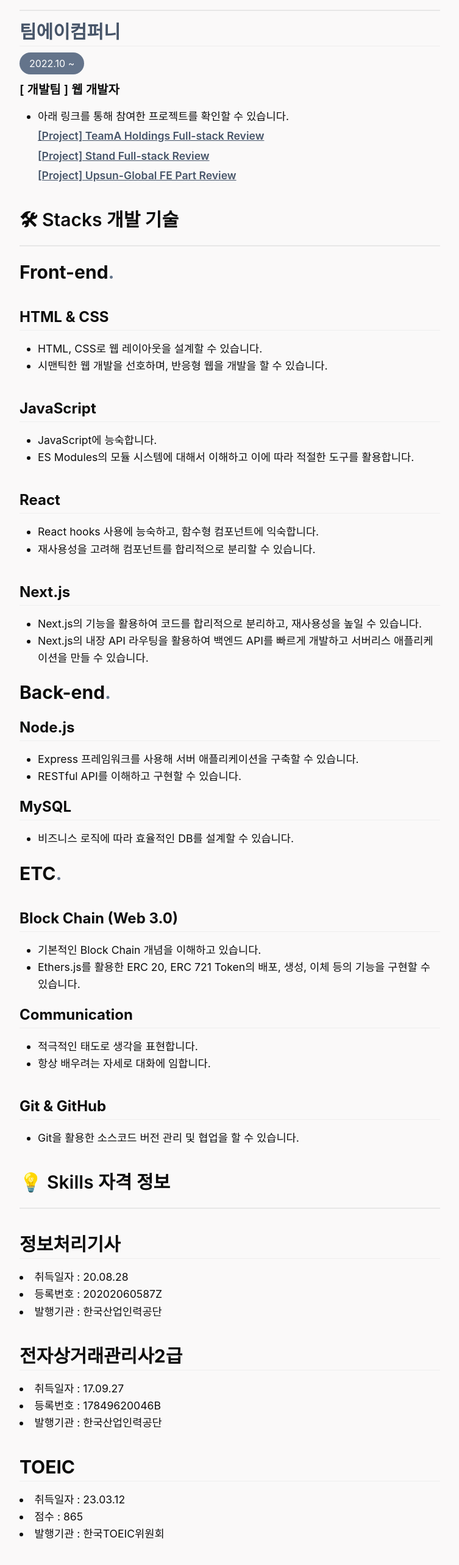
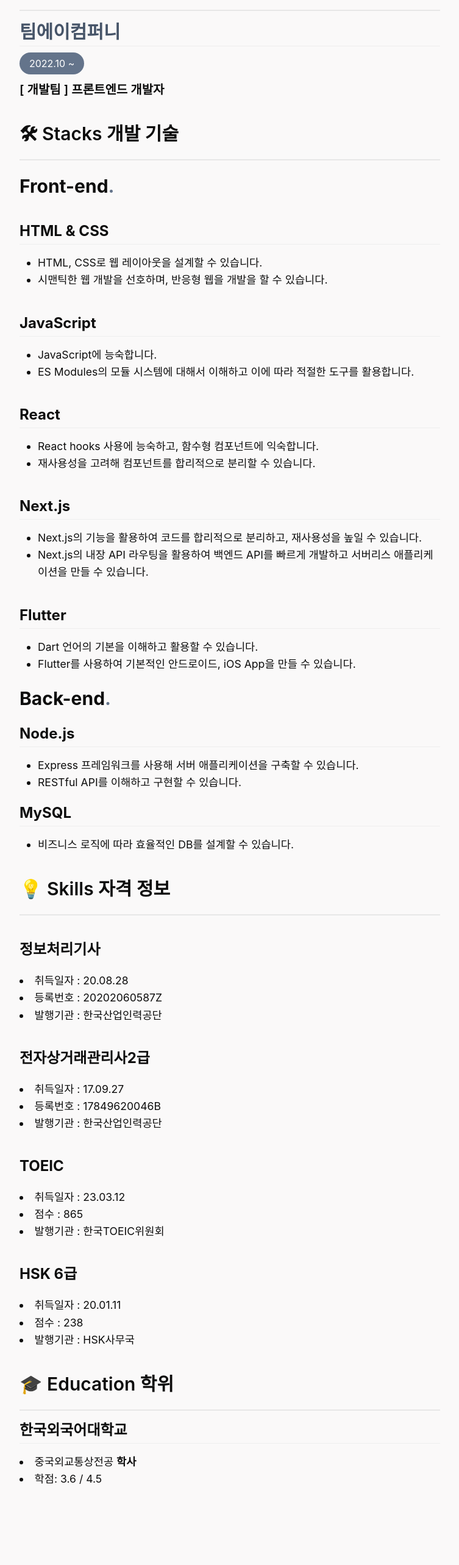
Before and after one commit to robin3565/robinKim, a Next.js app: page /about in a window 1280 px wide. Shown: the part 980-3546 px from the top of the page at 61% size, without its empty margins (263-1016 px from the left). Built offline with nearby package versions, Linux system fonts and the light colour scheme; a web font is replaced by a local one.

Commit message:
add enft

```diff
--- a/src/components/@공통/data.js
+++ b/src/components/@공통/data.js
@@ -64,9 +64,9 @@
     {
         id: 2,
         menu: 'Career',
-        title: "Stand Full-stack",
-        imgName: "stand.png",
-        path: "https://stand1.info/"
+        title: "ENFT-LAND FE Part",
+        imgName: "enft.png",
+        path: "https://enftland.com/"
     },
     {
         id: 2,
@@ -82,6 +82,13 @@
         title: 'Career',
         subtitle: '개발 프로젝트에서 FE Part 또는 Full-Stack을 담당했습니다.',
         state: [
+            {
+                id: 0,
+                menu: 'Career',
+                title: "ENFT-LAND FE Part",
+                imgName: "enft.png",
+                path: "https://enftland.com/"
+            },
             {
                 id: 1,
                 menu: 'Career',
--- a/src/components/projects/AboutPage.js
+++ b/src/components/projects/AboutPage.js
@@ -60,13 +60,13 @@
                 <div>
                     <h2 className="text-2xl md:text-3xl"><a href="http://teama.company/" className="text-slate-600 " target="_blank">팀에이컴퍼니</a></h2>
                     <span className="rounded-full px-4 py-2 bg-slate-500 text-white">2022.10 ~ </span></div>
-                <p className="text-xl font-semibold">[ 개발팀 ] 웹 개발자</p>
+                <p className="text-xl font-semibold">[ 개발팀 ] 프론트엔드 개발자</p>
 
-                <ul className="list-disc"><li>아래 링크를 통해 참여한 프로젝트를 확인할 수 있습니다.</li>
+                {/* <ul className="list-disc"><li>아래 링크를 통해 참여한 프로젝트를 확인할 수 있습니다.</li>
                     <li className="my-1 list-none"><a className="underline text-slate-600 font-semibold" target="_blank" href="https://www.notion.so/Project-TeamA-Holdings-Full-stack-Review-4c0213d6a9c04c308f20d5f192d7e914">[Project] TeamA Holdings Full-stack Review</a></li>
                     <li className="my-1 list-none"><a className="underline text-slate-600 font-semibold" target="_blank" href="https://www.notion.so/Project-Stand-Full-stack-Review-c64f8a93d9ce44fdacf696055566323a">[Project] Stand Full-stack Review</a></li>
                     <li className="my-1 list-none"><a className="underline text-slate-600 font-semibold" target="_blank" href="https://www.notion.so/Project-Upsun-Global-FE-Part-Review-d9dc9668e54d4b6e8cbe3aa7f05b63d2">[Project] Upsun-Global FE Part Review</a></li>
-                </ul>
+                </ul> */}
             </div>
             <div>
                 <p className="font-semibold text-2xl md:text-3xl mt-10"><span>🛠 Stacks 개발 기술</span></p>
@@ -93,6 +93,11 @@
                         <li><span>Next.js의 기능을 활용하여 코드를 합리적으로 분리하고, 재사용성을 높일 수 있습니다.</span></li>
                         <li><span>Next.js의 내장 API 라우팅을 활용하여 백엔드 API를 빠르게 개발하고 서버리스 애플리케이션을 만들 수 있습니다.</span></li>
                     </ul>
+                    <h2 id='next-js' className="text-xl md:text-2xl mt-10"><span>Flutter</span></h2>
+                    <ul className="list-disc">
+                        <li><span>Dart 언어의 기본을 이해하고 활용할 수 있습니다.</span></li>
+                        <li><span>Flutter를 사용하여 기본적인 안드로이드, iOS App을 만들 수 있습니다.</span></li>
+                    </ul>
                 </div>
                 <div>
                     <p className="text-2xl md:text-3xl font-bold">Back-end<span className="text-slate-500">.</span></p>
@@ -106,7 +111,7 @@
                         <li><span>비즈니스 로직에 따라 효율적인 DB를 설계할 수 있습니다.</span></li>
                     </ul>
                 </div>
-                <div>
+                {/* <div>
                     <p className="text-2xl md:text-3xl font-bold">ETC<span className="text-slate-500">.</span></p>
                     <h2 id='block-chain' className="text-xl md:text-2xl mt-10"><span>Block Chain (Web 3.0)</span></h2>
                     <ul className="list-disc">
@@ -122,7 +127,7 @@
                     <ul className="list-disc">
                         <li><span>Git을 활용한 소스코드 버전 관리 및 협업을 할 수 있습니다.</span></li>
                     </ul>
-                </div>
+                </div> */}
 
 
 
@@ -131,25 +136,25 @@
                 <p className="font-semibold text-2xl md:text-3xl mt-10"><span>💡 Skills 자격 정보</span></p>
                 <hr />
                 <div>
-                    <h2 id='정보처리기사' className="text-2xl md:text-3xl mt-10"><span>정보처리기사</span></h2>
+                    <h3 id='정보처리기사' className="text-xl md:text-2xl mt-10"><span>정보처리기사</span></h3>
                     <li><span>취득일자 : 20.08.28</span></li>
                     <li><span>등록번호 : 20202060587Z</span></li>
                     <li><span>발행기관 : 한국산업인력공단</span></li>
                 </div>
                 <div>
-                    <h2 id='전자상거래관리사2급' className="text-2xl md:text-3xl mt-10"><span>전자상거래관리사2급</span></h2>
+                    <h3 id='전자상거래관리사2급' className="text-xl md:text-2xl mt-10"><span>전자상거래관리사2급</span></h3>
                     <li><span>취득일자 : 17.09.27</span></li>
                     <li><span>등록번호 : 17849620046B</span></li>
                     <li><span>발행기관 : 한국산업인력공단</span></li>
                 </div>
                 <div>
-                    <h2 id='TOEIC' className="text-2xl md:text-3xl mt-10"><span>TOEIC</span></h2>
+                    <h3 id='TOEIC' className="text-xl md:text-2xl mt-10"><span>TOEIC</span></h3>
                     <li><span>취득일자 : 23.03.12</span></li>
                     <li><span>점수 : 865</span></li>
                     <li><span>발행기관 : 한국TOEIC위원회</span></li>
                 </div>
                 <div>
-                    <h2 id='HSK' className="text-2xl md:text-3xl mt-10"><span>HSK 6급</span></h2>
+                    <h3 id='HSK' className="text-xl md:text-2xl mt-10"><span>HSK 6급</span></h3>
                     <li><span>취득일자 : 20.01.11</span></li>
                     <li><span>점수 : 238</span></li>
                     <li><span>발행기관 : HSK사무국</span></li>
@@ -158,11 +163,11 @@
             <div>
                 <p className="font-semibold text-2xl md:text-3xl mt-10"><span>🎓 Education 학위</span></p>
                 <hr />
-                <h2 id='한국외국어대학교' className="text-2xl md:text-3xl"><span>한국외국어대학교</span></h2>
+                <h2 id='한국외국어대학교' className="text-xl md:text-2xl"><span>한국외국어대학교</span></h2>
                 <li><span>중국외교통상전공 </span><strong><span>학사</span></strong></li>
                 <li><span>학점: 3.6 / 4.5</span></li>
             </div>
-            <div>
+            {/* <div>
                 <p className="font-semibold text-2xl md:text-3xl mt-10"><span>🔮 Experiences 경험</span></p>
                 <hr />
                 <h2 className="text-2xl md:text-3xl"><span>스마트인재개발원</span></h2>
@@ -175,7 +180,7 @@
                     <li className="my-1 list-none"><a className="underline text-slate-600 font-semibold" target="_blank" href="https://www.notion.so/devrobin/Web-SNS-4c5a6cc963db4636b9b03bfb883287d9">[Web 개발] 딥러닝 기반 SNS 인플루언서 분석 및 추천 서비스</a></li>
                     <li className="my-1 list-none"><a className="underline text-slate-600 font-semibold" target="_blank" href="https://www.notion.so/devrobin/Web-87c002800c1f4ab2b8d77180a62806b0">[Web 개발] 빅데이터 상권분석 & 머신러닝 기반 추천 서비스 프로젝트</a></li>
                 </ul>
-            </div>
+            </div> */}
         </div>
     )
 }
```
Also changed, not shown: public/img/enft.png (added), 1 other file (tests, documents, lock files or other folders).
